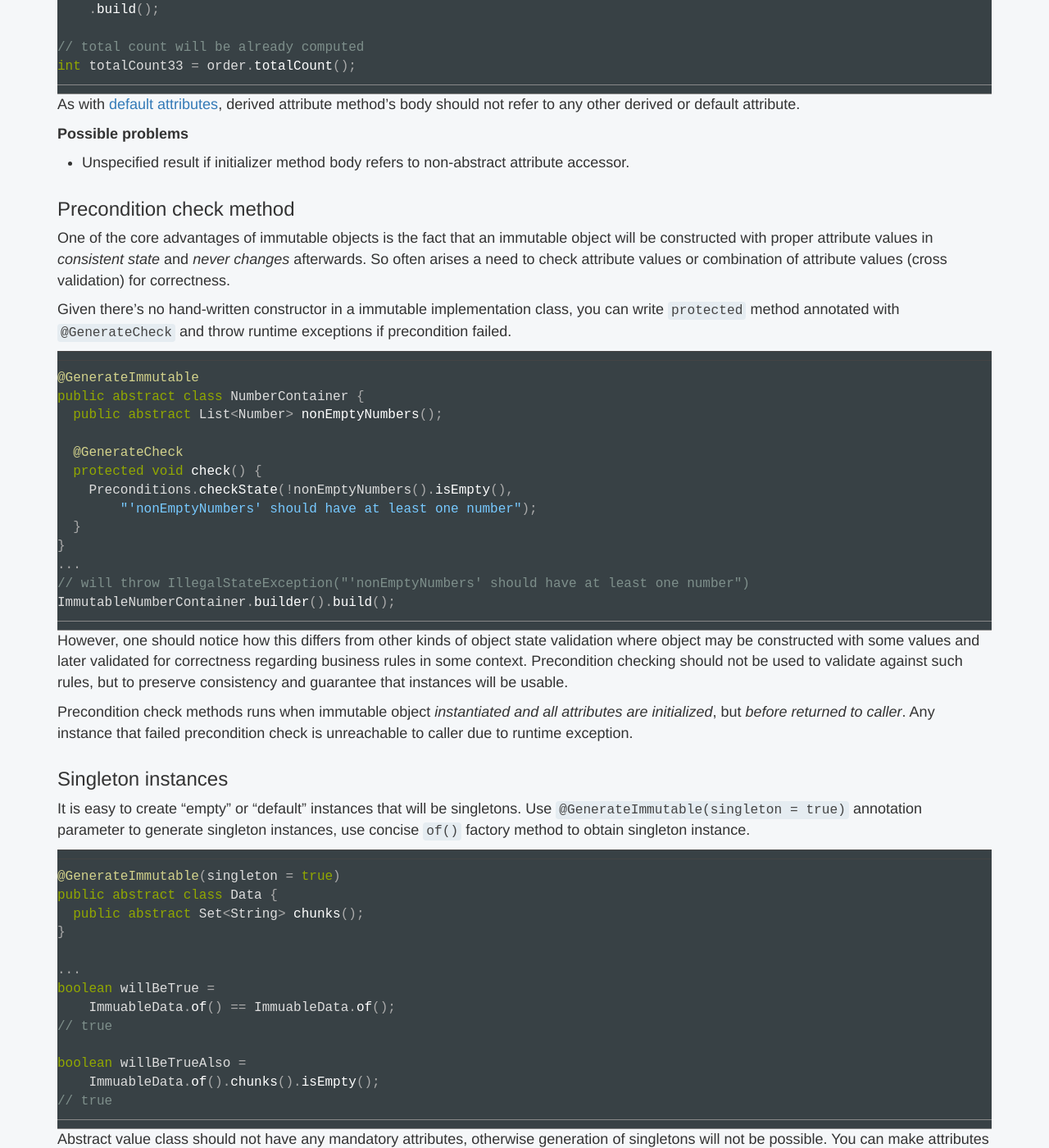
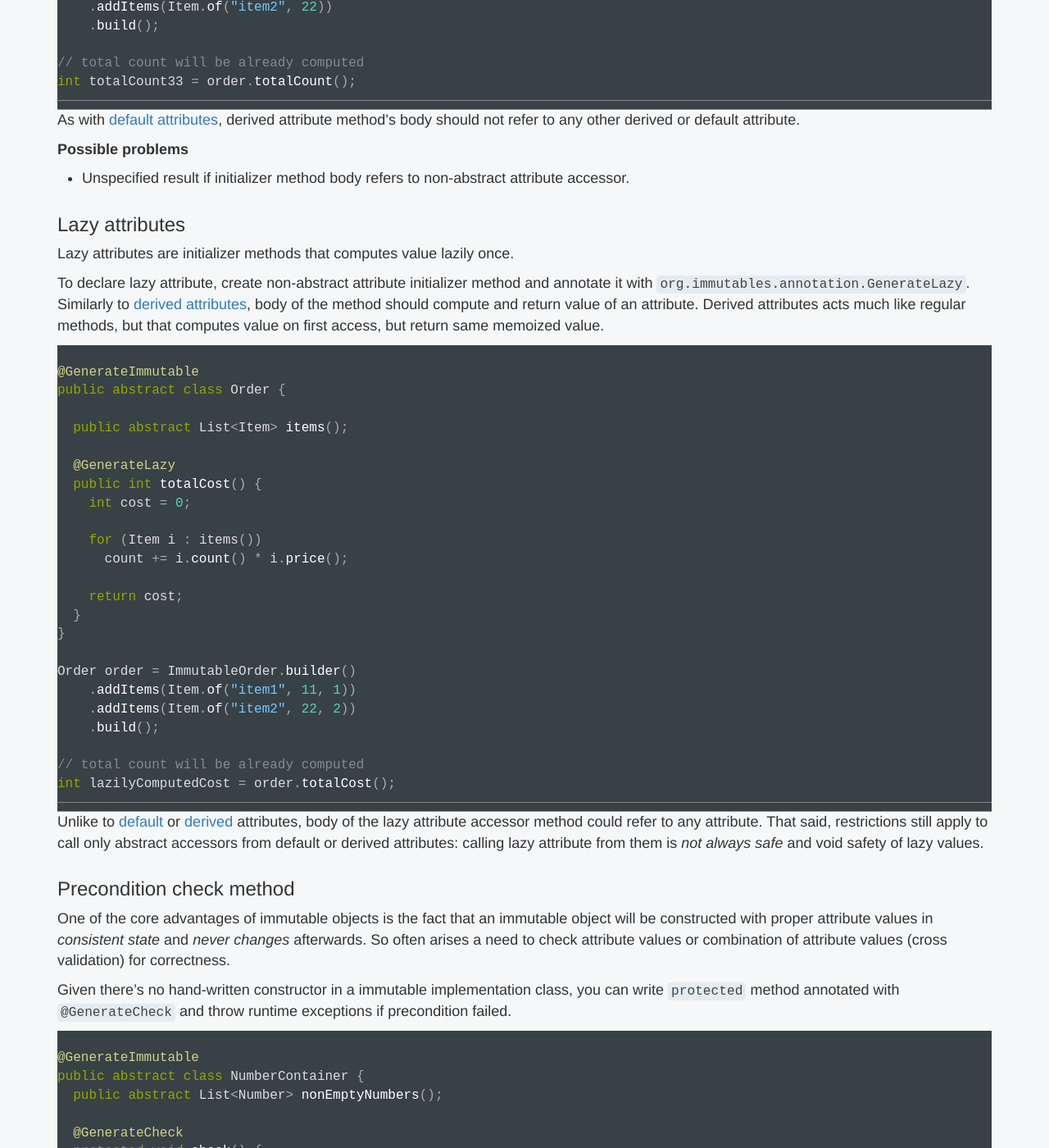
Before and after one commit to immutables/immutables.github.io, a Jekyll site: the page built from immutable.md, in a window 1280 px wide and 1400 px high, scrolled down 7187 px. Shown: the whole window at 82% size. Built offline with Jekyll 4.4.1, drawn with Linux system fonts in a browser that asks for light colours; nearby versions of some CDN libraries; Markdown is read by kramdown in place of the engine named in the settings; comment, search, counter and statistics services are not loaded.

Commit message:
added lazy value documentation, version 0.13

````diff
--- a/immutable.md
+++ b/immutable.md
@@ -350,6 +350,48 @@ body should not refer to any other derived or default attribute.
 
 + Unspecified result if initializer method body refers to non-abstract attribute accessor.
 
+<a name="lazy-attribute"></a>
+### Lazy attributes
+Lazy attributes are initializer methods that computes value lazily once.
+
+To declare lazy attribute, create non-abstract attribute initializer method and annotate it with
+`org.immutables.annotation.GenerateLazy`. Similarly to [derived attributes](#derived-attribute),
+body of the method should compute and return value of an attribute.
+Derived attributes acts much like regular methods, but that computes value on first access,
+but return same memoized value.
+
+```java
+@GenerateImmutable
+public abstract class Order {
+
+  public abstract List<Item> items();
+
+  @GenerateLazy
+  public int totalCost() {
+    int cost = 0;
+
+    for (Item i : items())
+      count += i.count() * i.price();
+
+    return cost;
+  }
+}
+
+Order order = ImmutableOrder.builder()
+    .addItems(Item.of("item1", 11, 1))
+    .addItems(Item.of("item2", 22, 2))
+    .build();
+
+// total count will be already computed
+int lazilyComputedCost = order.totalCost();
+```
+
+Unlike to [default](#default-attribute) or [derived](#derived-attributes) attributes,
+body of the lazy attribute accessor method could refer to any attribute.
+That said, restrictions still apply to call only abstract accessors
+from default or derived attributes: calling lazy attribute from them is _not always safe_ and void
+safety of lazy values.
+
 <a name="check-method"></a>
 ### Precondition check method
 One of the core advantages of immutable objects is the fact that an immutable object will be constructed with
````
Also changed, not shown: getstarted.md (+1 -4 lines), json.md (+1 -1 lines).
